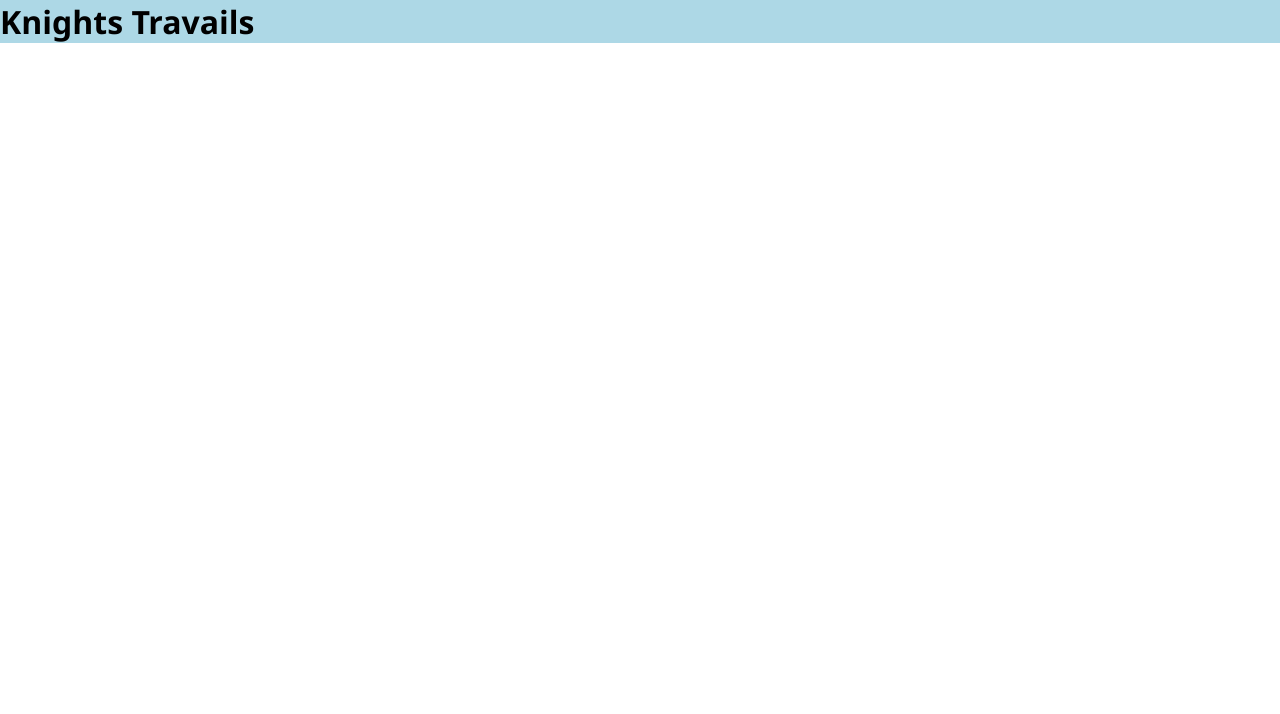
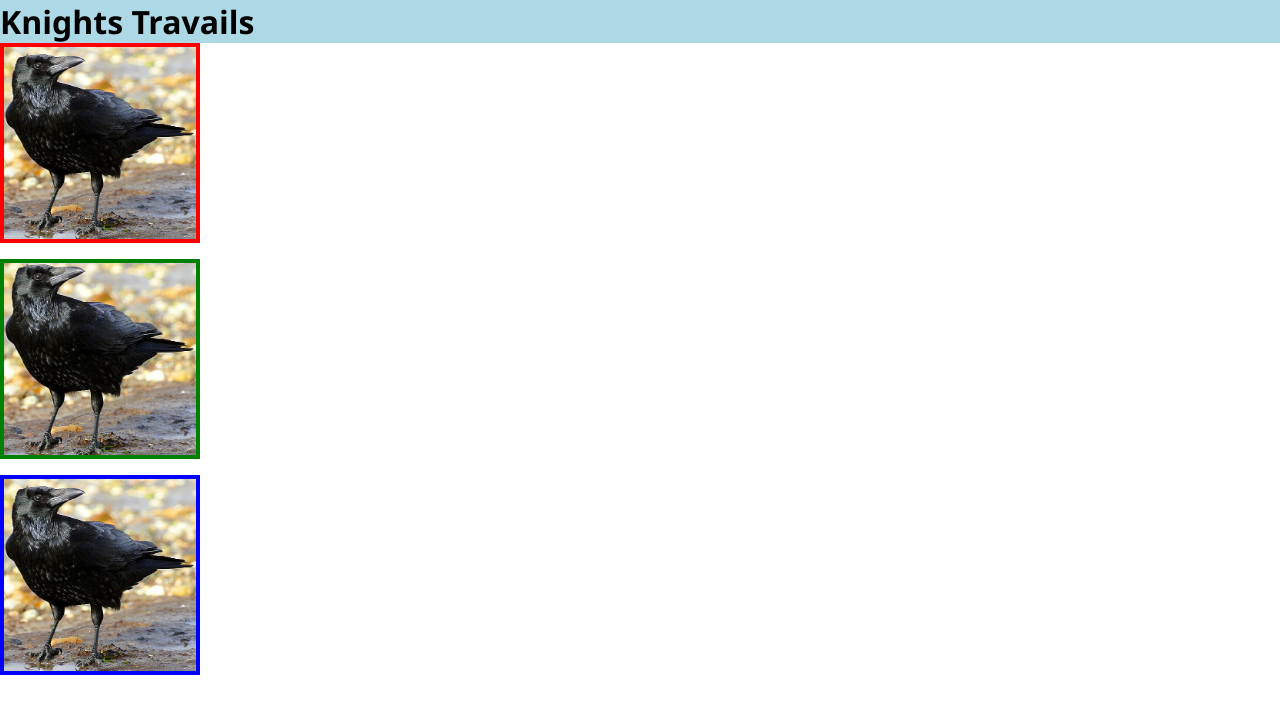
Before and after one commit to lyndonpanton/knights-travails, a website built with webpack: page src/template.html in a window 1280 px wide. Built offline with nearby package versions, Linux system fonts and the light colour scheme.

Commit message:
Setup: Configured images for webpack

```diff
--- a/package.json
+++ b/package.json
@@ -41,6 +41,7 @@
   },
   "devDependencies": {
     "css-loader": "^7.1.2",
+    "html-loader": "^5.1.0",
     "html-webpack-plugin": "^5.6.4",
     "style-loader": "^4.0.0",
     "webpack": "^5.102.0",
--- a/src/css/styles.css
+++ b/src/css/styles.css
@@ -38,6 +38,33 @@ main {
 
 }
 
+.image {
+    display: block;
+
+    border-width: 4px;
+    border-style: solid;
+    width: 200px;
+    height:  200px;
+}
+
+.image-1 {
+    border-color: red;
+}
+
+.image-2 {
+    border-color: green;
+
+    background-clip: border-box;
+    background-image: url("../asset/img/crow.jpg");
+    background-position: center;
+    background-repeat: no-repeat;
+    background-size: cover;
+}
+
+.image-3 {
+    border-color: blue;
+}
+
 /* Footer *********************************************************************/
 footer {
 
--- a/src/index.js
+++ b/src/index.js
@@ -1,3 +1,12 @@
 // console.log("Webpack configured successfully");
 
+import crowImage from "./asset/img/crow.jpg"
+
 import "./css/styles.css";
+
+const image = document.createElement("img");
+image.classList.add("image", "image-3");
+image.alt = "Crow 3";
+image.src = crowImage;
+
+document.getElementsByTagName("body")[0].appendChild(image);
--- a/src/template.html
+++ b/src/template.html
@@ -24,5 +24,15 @@
     <header>
         <h1>Knights Travails</h1>
     </header>
+
+    <main>
+        <img
+                class="image image-1"
+                alt="Crow 1"
+                src="./asset/img/crow.jpg">
+        <p class="image image-2">
+
+        </p>
+    </main>
 </body>
 </html>
--- a/webpack.config.js
+++ b/webpack.config.js
@@ -19,6 +19,14 @@ module.exports = {
             {
                 test: /\.css$/i,
                 use: ["style-loader", "css-loader"]
+            },
+            {
+                test: /\.html$/i,
+                loader: "html-loader"
+            },
+            {
+                test: /\.(gif|jpeg|jpg|png|svg)$/i,
+                type: "asset/resource"
             }
         ]
     }
```
Also changed, not shown: src/asset/img/crow.jpg (added), 1 other file.
